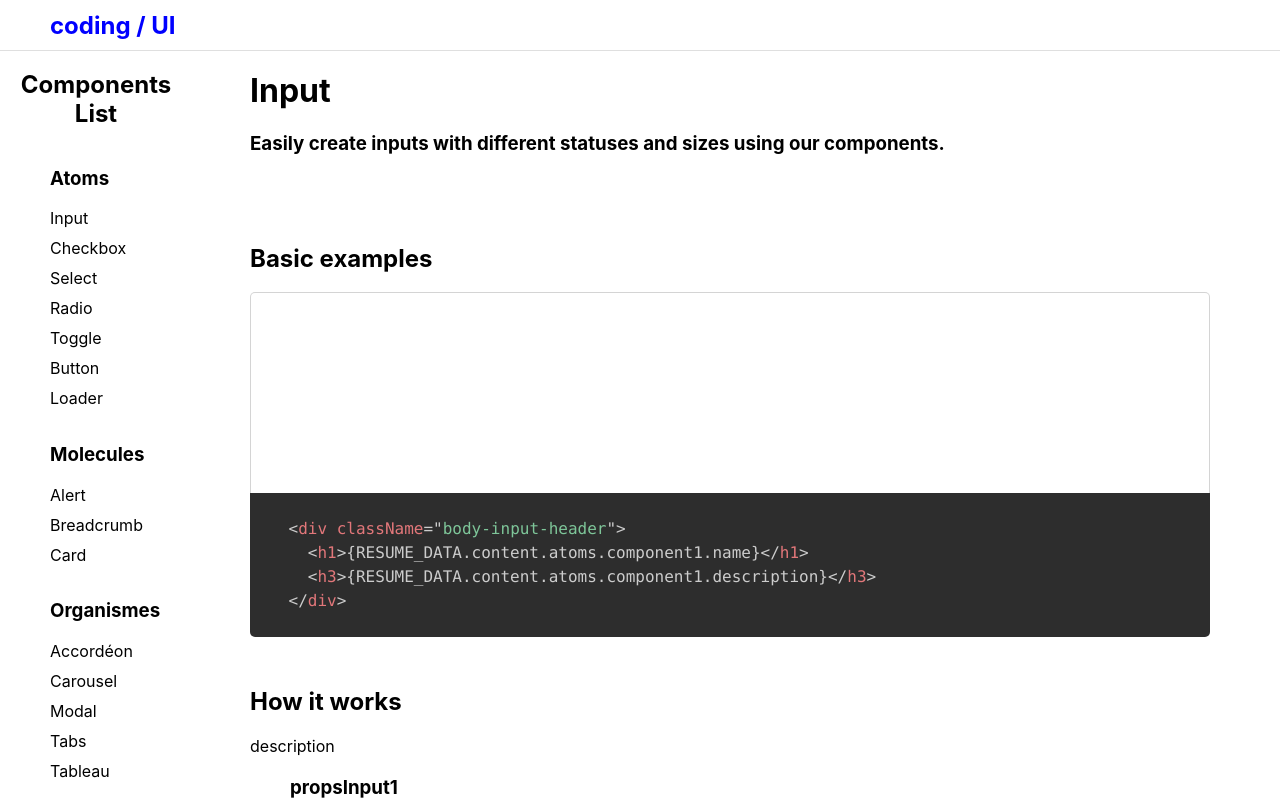
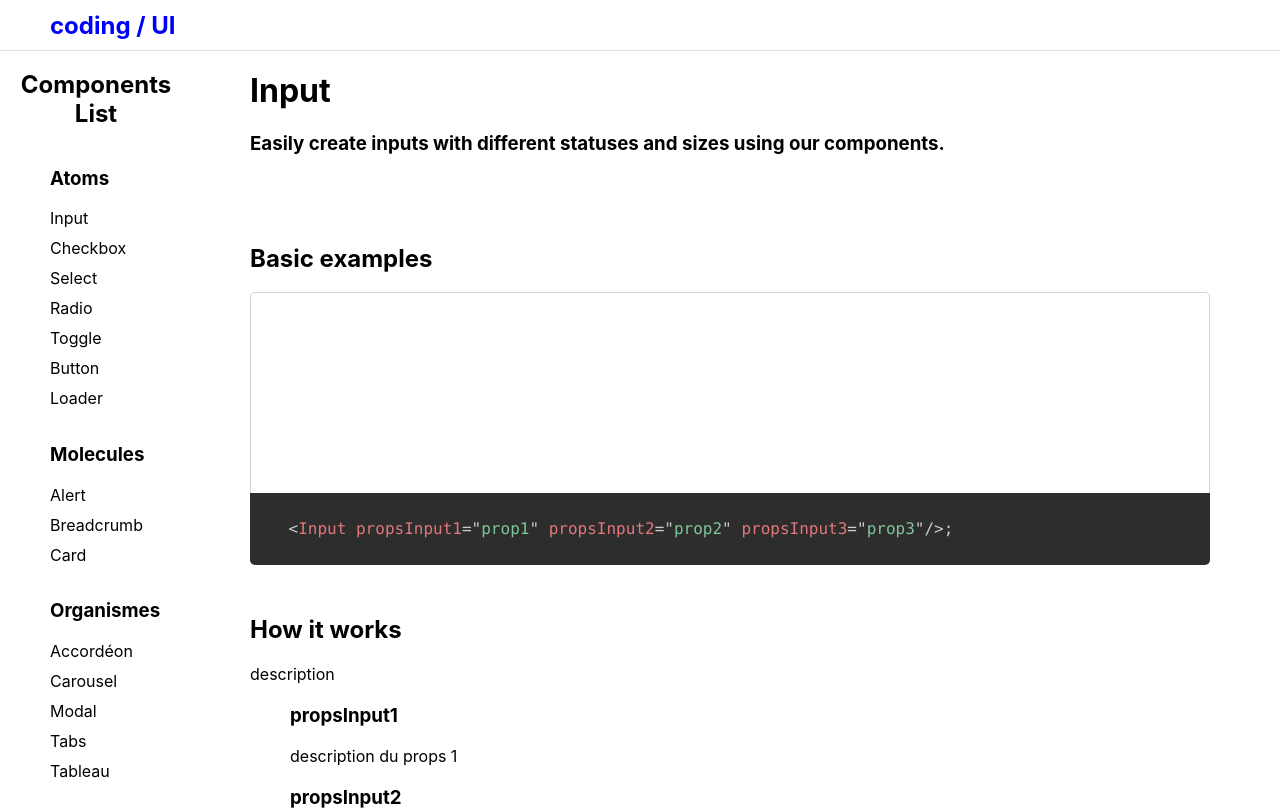
Before and after one commit to SukiTsu/library_react, a React (Vite) app in the folder lib_module/: page /atoms/input in a window 1280 px wide. Shown: the top 810 px of the page. Built offline with nearby package versions, Linux system fonts and the light colour scheme.

Commit message:
modif presentation code page input

```diff
--- a/lib_module/src/pages/components/atoms/input/inputPage.tsx
+++ b/lib_module/src/pages/components/atoms/input/inputPage.tsx
@@ -11,10 +11,7 @@ export default function InputPage() {
   }, []);
 
   const htmlSnippet = `
-    &lt;div className="body-input-header"&gt;<br/>
-    &nbsp;&nbsp;&lt;h1&gt;&#123;RESUME_DATA.content.atoms.component1.name&#125;&lt;/h1&gt;<br/>
-    &nbsp;&nbsp;&lt;h3&gt;&#123;RESUME_DATA.content.atoms.component1.description&#125;&lt;/h3&gt;<br/>
-    &lt;/div&gt;
+    &lt;Input propsInput1="prop1" propsInput2="prop2" propsInput3="prop3"/>;
   `;
 
   const props = RESUME_DATA.content.atoms.component1.presentation.props;
```
